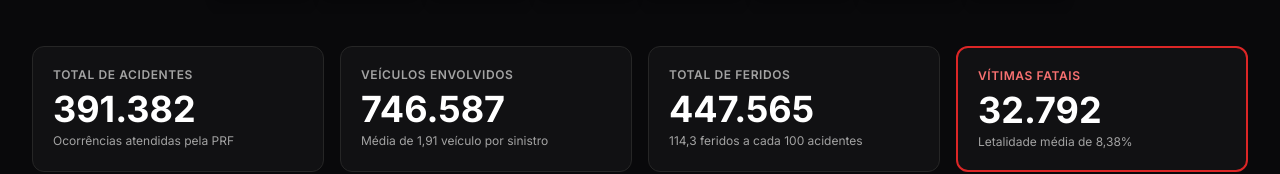
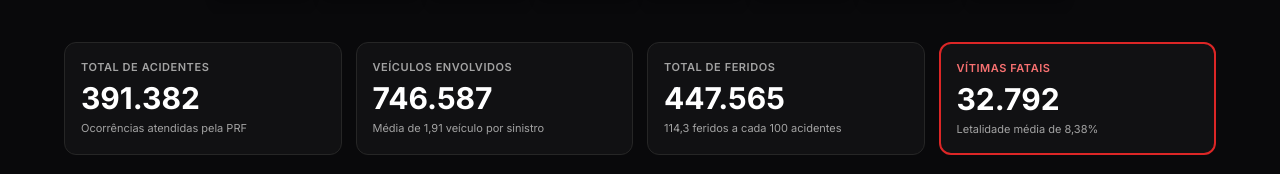
Before and after one commit to Jamilly-Andrade/bi-a2-acidentes, a React (Vite) app: page / in a window 1280 px wide. Shown: the part 663-837 px from the top of the page. Built offline with nearby package versions, Linux system fonts and the light colour scheme; the HTML template or start-up script is replaced by a standard one; a web font is replaced by a local one.

Commit message:
style: reduz em 10% o tamanho dos cards de indicadores na abertura

```diff
--- a/src/App.jsx
+++ b/src/App.jsx
@@ -675,27 +675,27 @@ export default function App() {
             </div>
           </div>
 
-          {/* 4 Contadores com todos os números em branco e apenas a borda do card de Vítimas Fatais em vermelho */}
-          <div className="mt-8 grid grid-cols-1 sm:grid-cols-2 lg:grid-cols-4 gap-4">
-            <div className="p-5 rounded-xl border border-neutral-800 bg-[#111113]">
-              <p className="text-xs font-semibold uppercase tracking-wider text-neutral-400">Total de Acidentes</p>
-              <p className="text-3xl sm:text-4xl font-black text-white mt-1.5">391.382</p>
-              <p className="text-xs text-neutral-400 mt-1">Ocorrências atendidas pela PRF</p>
-            </div>
-            <div className="p-5 rounded-xl border border-neutral-800 bg-[#111113]">
-              <p className="text-xs font-semibold uppercase tracking-wider text-neutral-400">Veículos Envolvidos</p>
-              <p className="text-3xl sm:text-4xl font-black text-white mt-1.5">746.587</p>
-              <p className="text-xs text-neutral-400 mt-1">Média de 1,91 veículo por sinistro</p>
-            </div>
-            <div className="p-5 rounded-xl border border-neutral-800 bg-[#111113]">
-              <p className="text-xs font-semibold uppercase tracking-wider text-neutral-400">Total de Feridos</p>
-              <p className="text-3xl sm:text-4xl font-black text-white mt-1.5">447.565</p>
-              <p className="text-xs text-neutral-400 mt-1">114,3 feridos a cada 100 acidentes</p>
-            </div>
-            <div className="p-5 rounded-xl border-2 border-red-600 bg-[#111113]">
-              <p className="text-xs font-semibold uppercase tracking-wider text-red-400">Vítimas Fatais</p>
-              <p className="text-3xl sm:text-4xl font-black text-white mt-1.5">32.792</p>
-              <p className="text-xs text-neutral-400 mt-1">Letalidade média de 8,38%</p>
+          {/* 4 Contadores com redução proporcional de 10% no padding, tipografia e largura máxima */}
+          <div className="mt-7 max-w-6xl mx-auto grid grid-cols-1 sm:grid-cols-2 lg:grid-cols-4 gap-3.5">
+            <div className="py-4 px-4 rounded-xl border border-neutral-800 bg-[#111113]">
+              <p className="text-[11px] font-semibold uppercase tracking-wider text-neutral-400">Total de Acidentes</p>
+              <p className="text-2xl sm:text-3xl font-black text-white mt-1">391.382</p>
+              <p className="text-[11px] text-neutral-400 mt-1">Ocorrências atendidas pela PRF</p>
+            </div>
+            <div className="py-4 px-4 rounded-xl border border-neutral-800 bg-[#111113]">
+              <p className="text-[11px] font-semibold uppercase tracking-wider text-neutral-400">Veículos Envolvidos</p>
+              <p className="text-2xl sm:text-3xl font-black text-white mt-1">746.587</p>
+              <p className="text-[11px] text-neutral-400 mt-1">Média de 1,91 veículo por sinistro</p>
+            </div>
+            <div className="py-4 px-4 rounded-xl border border-neutral-800 bg-[#111113]">
+              <p className="text-[11px] font-semibold uppercase tracking-wider text-neutral-400">Total de Feridos</p>
+              <p className="text-2xl sm:text-3xl font-black text-white mt-1">447.565</p>
+              <p className="text-[11px] text-neutral-400 mt-1">114,3 feridos a cada 100 acidentes</p>
+            </div>
+            <div className="py-4 px-4 rounded-xl border-2 border-red-600 bg-[#111113]">
+              <p className="text-[11px] font-semibold uppercase tracking-wider text-red-400">Vítimas Fatais</p>
+              <p className="text-2xl sm:text-3xl font-black text-white mt-1">32.792</p>
+              <p className="text-[11px] text-neutral-400 mt-1">Letalidade média de 8,38%</p>
             </div>
           </div>
 
```
